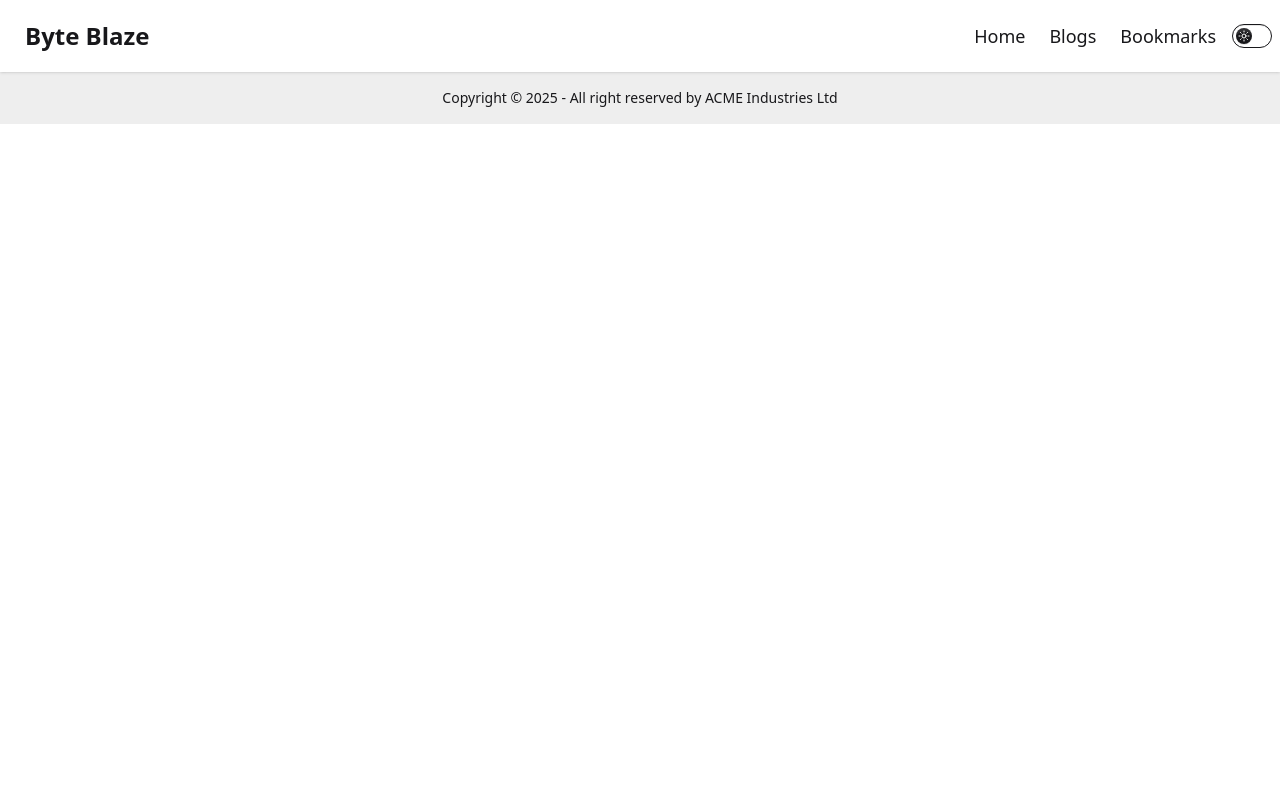
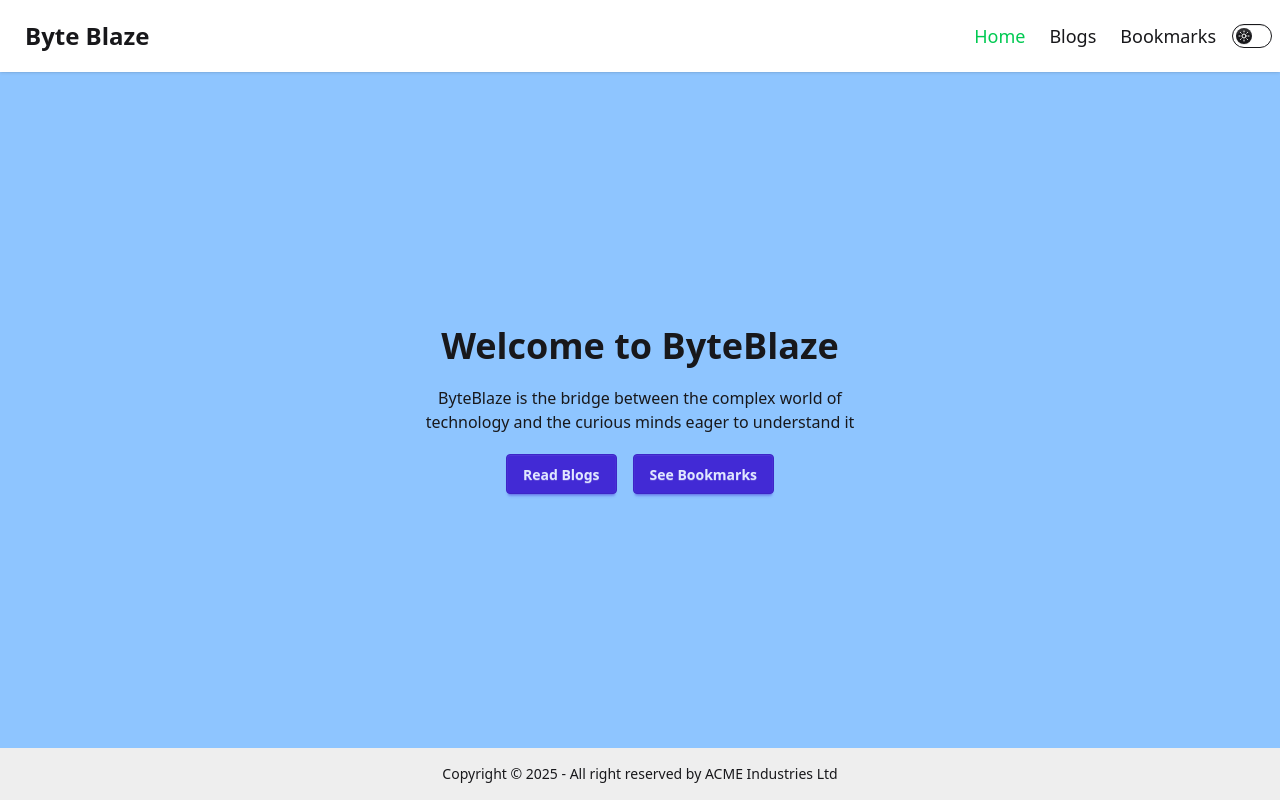
Before and after one commit to Taanveer22/tech-byte-blaze, a React (Vite) app: page / in a window 1280 px wide. Built offline with nearby package versions, Linux system fonts and the light colour scheme.

Commit message:
alhamdulliah all the blogs data load from dev.to api

```diff
--- a/src/Layout.jsx
+++ b/src/Layout.jsx
@@ -1,12 +1,18 @@
+import { Outlet } from "react-router-dom";
 import Footer from "./components/Footer";
 import Navbar from "./components/Navbar";
 
 const Layout = () => {
   return (
-    <div>
-      <Navbar></Navbar>
+    <>
+      <div className="h-18">
+        <Navbar></Navbar>
+      </div>
+      <div className="min-h-[calc(100vh-124px)]">
+        <Outlet></Outlet>
+      </div>
       <Footer></Footer>
-    </div>
+    </>
   );
 };
 
--- a/src/MyRouter.jsx
+++ b/src/MyRouter.jsx
@@ -1,10 +1,28 @@
-import { createBrowserRouter, RouterProvider } from "react-router-dom";
+import { createBrowserRouter } from "react-router-dom";
 import Layout from "./Layout";
+import Home from "./pages/Home";
+import Blogs from "./pages/Blogs";
+import Bookmarks from "./pages/Bookmarks";
 
 const MyRouter = createBrowserRouter([
   {
     path: "/",
     element: <Layout></Layout>,
+    children: [
+      {
+        path: "/",
+        element: <Home></Home>,
+      },
+      {
+        path: "/blogs",
+        element: <Blogs></Blogs>,
+        loader: () => fetch("https://dev.to/api/articles?per_page=20&top=7"),
+      },
+      {
+        path: "/bookmarks",
+        element: <Bookmarks></Bookmarks>,
+      },
+    ],
   },
 ]);
 export default MyRouter;
--- /dev/null
+++ b/src/components/BlogCard.jsx
@@ -0,0 +1,27 @@
+import { Link } from "react-router-dom";
+const BlogCard = ({ blog }) => {
+  // console.log(blog);
+  const { id, cover_image, title, description, published_at } = blog;
+  return (
+    <div className="max-w-sm mx-auto group hover:no-underline focus:no-underline bg-gray-900 dark:bg-gray-50 transition border-2 border-primary hover:border-secondary hover:scale-105">
+      <Link to={`/blog/${id}`}>
+        <img
+          role="presentation"
+          className="object-cover w-full rounded h-44 bg-gray-500 dark:bg-gray-500"
+          src={cover_image}
+        />
+        <div className="p-6 space-y-2">
+          <h3 className="text-2xl font-semibold group-hover:underline group-focus:underline">
+            {title}
+          </h3>
+          <span className="text-xs text-gray-400 dark:text-gray-600">
+            {new Date(published_at).toLocaleDateString()}
+          </span>
+          <p>{description}</p>
+        </div>
+      </Link>
+    </div>
+  );
+};
+
+export default BlogCard;
--- /dev/null
+++ b/src/components/Hero.jsx
@@ -0,0 +1,28 @@
+import { Link } from "react-router-dom";
+const Hero = () => {
+  return (
+    <div>
+      <div className="hero min-h-[calc(100vh-124px)] bg-blue-300">
+        <div className="hero-content text-center">
+          <div className="max-w-md">
+            <h1 className="text-4xl font-bold">Welcome to ByteBlaze</h1>
+            <p className="my-5">
+              ByteBlaze is the bridge between the complex world of technology
+              and the curious minds eager to understand it
+            </p>
+            <div className="flex gap-4 items-center justify-center">
+              <Link to="/blogs" className="btn btn-primary">
+                Read Blogs
+              </Link>
+              <Link to="/bookmarks" className="btn btn-primary">
+                See Bookmarks
+              </Link>
+            </div>
+          </div>
+        </div>
+      </div>
+    </div>
+  );
+};
+
+export default Hero;
--- a/src/components/Navbar.jsx
+++ b/src/components/Navbar.jsx
@@ -22,8 +22,8 @@ const Navbar = () => {
   };
   console.log(theme);
   return (
-    <div>
-      <div className="navbar bg-base-100 shadow-sm">
+    <>
+      <div className="navbar shadow-sm backdrop-blur-xl bg-white/30 z-50 fixed">
         <div className="navbar-start">
           <div className="dropdown">
             <div tabIndex={0} role="button" className="btn btn-ghost lg:hidden">
@@ -47,13 +47,28 @@ const Navbar = () => {
               className="menu menu-sm dropdown-content bg-base-100 rounded-box z-1 mt-3 w-52 p-2 shadow"
             >
               <li>
-                <NavLink to="/home">Home</NavLink>
+                <NavLink
+                  to="/"
+                  className={({ isActive }) => isActive && "text-green-500"}
+                >
+                  Home
+                </NavLink>
               </li>
               <li>
-                <NavLink to="/blogs">Blogs</NavLink>
+                <NavLink
+                  to="/blogs"
+                  className={({ isActive }) => isActive && "text-green-500"}
+                >
+                  Blogs
+                </NavLink>
               </li>
               <li>
-                <NavLink to="/bookmarks">Bookmarks</NavLink>
+                <NavLink
+                  to="/bookmarks"
+                  className={({ isActive }) => isActive && "text-green-500"}
+                >
+                  Bookmarks
+                </NavLink>
               </li>
             </ul>
           </div>
@@ -64,13 +79,28 @@ const Navbar = () => {
         <div className="navbar-end hidden lg:flex">
           <ul className="menu menu-horizontal px-1 text-lg font-medium">
             <li>
-              <NavLink to="/home">Home</NavLink>
+              <NavLink
+                to="/"
+                className={({ isActive }) => isActive && "text-green-500"}
+              >
+                Home
+              </NavLink>
             </li>
             <li>
-              <NavLink to="/blogs">Blogs</NavLink>
+              <NavLink
+                to="/blogs"
+                className={({ isActive }) => isActive && "text-green-500"}
+              >
+                Blogs
+              </NavLink>
             </li>
             <li>
-              <NavLink to="/bookmarks">Bookmarks</NavLink>
+              <NavLink
+                to="/bookmarks"
+                className={({ isActive }) => isActive && "text-green-500"}
+              >
+                Bookmarks
+              </NavLink>
             </li>
           </ul>
           <label className="toggle text-base-content">
@@ -122,7 +152,7 @@ const Navbar = () => {
           </label>
         </div>
       </div>
-    </div>
+    </>
   );
 };
 
--- a/src/index.css
+++ b/src/index.css
@@ -1,9 +1,12 @@
+/* import tailwind css */
 @import "tailwindcss";
 
 /* Enable daisyUI core plugin */
-@plugin "daisyui";
+@plugin "daisyui"{
+  themes : all;
+};
 
 /* Import daisyUI’s theme system and choose built-in themes */
-@plugin "daisyui/theme" {
-  themes: light, dark, cupcake;
-}
+/* @plugin "daisyui/theme" {
+  themes: light, dark;
+} */
--- /dev/null
+++ b/src/pages/Blogs.jsx
@@ -0,0 +1,37 @@
+import { useLoaderData } from "react-router-dom";
+import BlogCard from "../components/BlogCard";
+
+const Blogs = () => {
+  const blogsData = useLoaderData();
+  // console.log(blogsData);
+  return (
+    <div>
+      <section className="bg-gray-800 dark:bg-gray-100 text-gray-100 dark:text-gray-800">
+        <div className="container max-w-6xl p-6 mx-auto space-y-6 sm:space-y-12">
+          <div className="block max-w-sm gap-3 mx-auto sm:max-w-full group hover:no-underline focus:no-underline lg:grid lg:grid-cols-12 bg-gray-900 dark:bg-gray-50">
+            <img
+              src={blogsData[0].cover_image}
+              className="object-cover w-full h-64 rounded sm:h-96 lg:col-span-7 bg-gray-500 dark:bg-gray-500"
+            />
+            <div className="p-6 space-y-2 lg:col-span-5">
+              <h3 className="text-2xl font-semibold sm:text-4xl group-hover:underline group-focus:underline">
+                {blogsData[0].title}
+              </h3>
+              <span className="text-xs text-gray-400 dark:text-gray-600">
+                {new Date(blogsData[0].published_at).toLocaleDateString()}
+              </span>
+              <p>{blogsData[0].description}</p>
+            </div>
+          </div>
+          <div className="grid grid-cols-1 gap-6 sm:grid-cols-2 lg:grid-cols-3">
+            {blogsData.map((blog) => (
+              <BlogCard key={blog.id} blog={blog}></BlogCard>
+            ))}
+          </div>
+        </div>
+      </section>
+    </div>
+  );
+};
+
+export default Blogs;
--- /dev/null
+++ b/src/pages/Bookmarks.jsx
@@ -0,0 +1,5 @@
+const Bookmarks = () => {
+  return <div>Bookmarks</div>;
+};
+
+export default Bookmarks;
--- /dev/null
+++ b/src/pages/Home.jsx
@@ -0,0 +1,11 @@
+import Hero from "../components/Hero";
+
+const Home = () => {
+  return (
+    <div>
+      <Hero></Hero>
+    </div>
+  );
+};
+
+export default Home;
```
